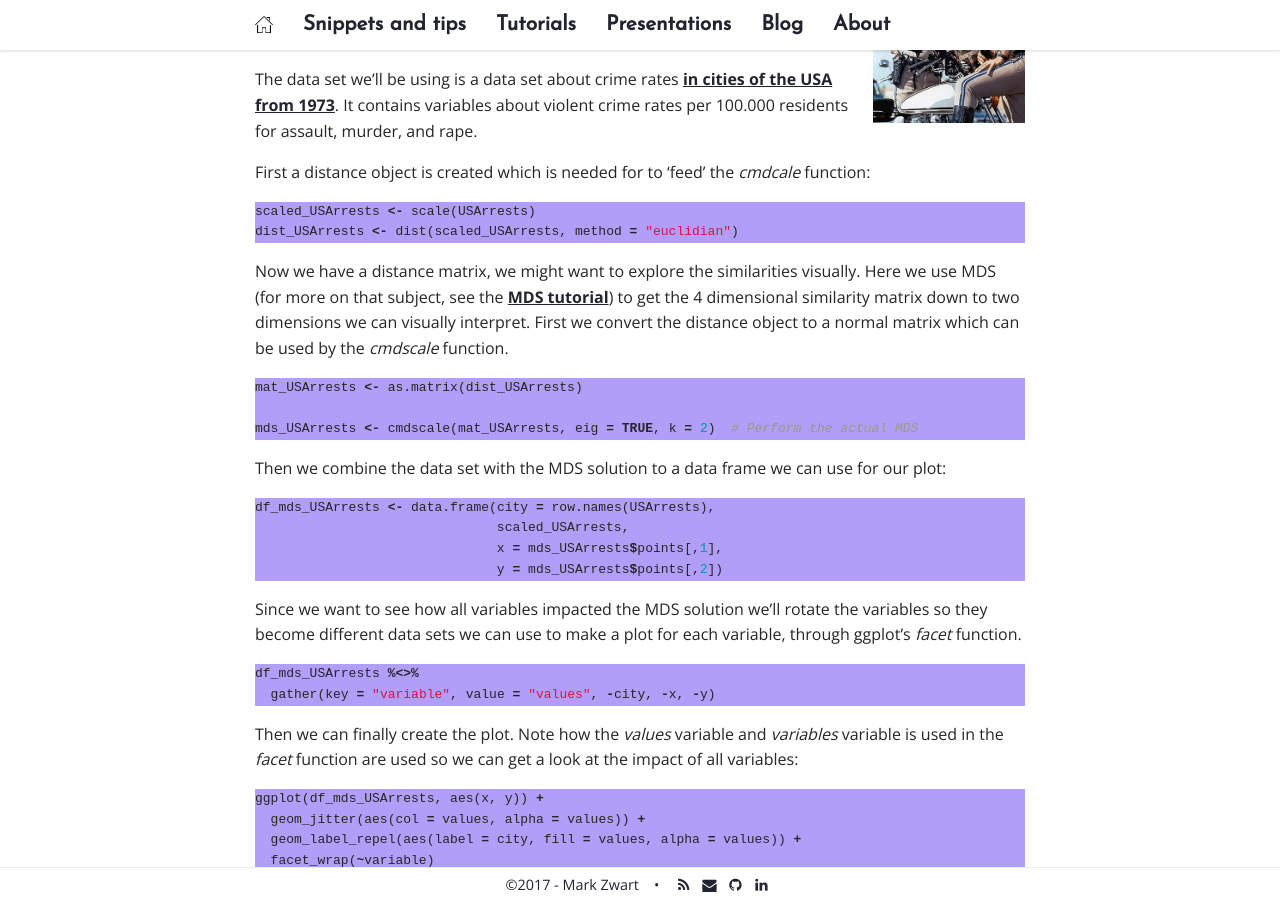
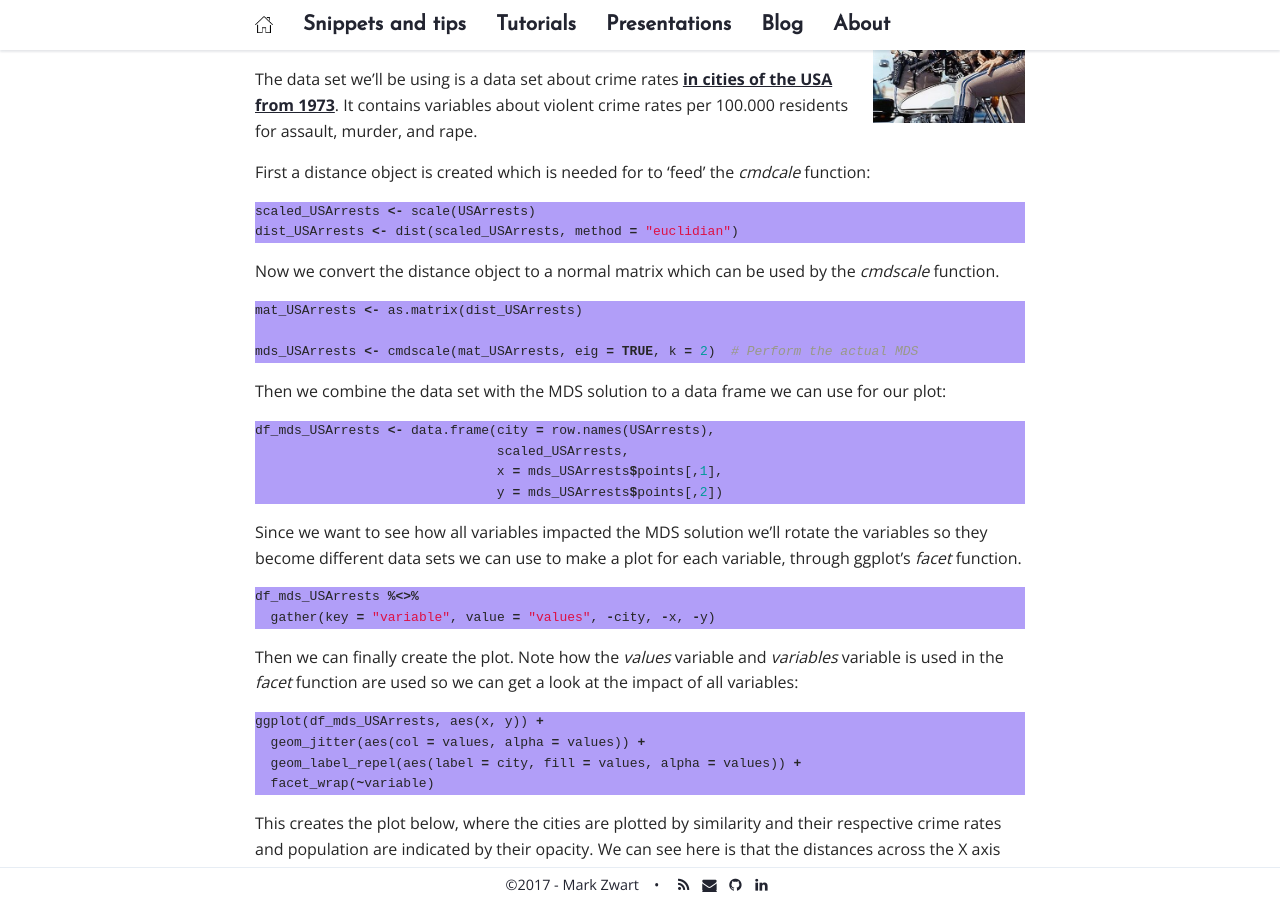
Before and after one commit to mark-me/mark-me.github.io, a Jekyll site: the page built from _pages/tutorials/mds/mds.md, in a window 1280 px wide and 900 px high, scrolled down 2103 px. Built offline with Jekyll 4.4.1, drawn with Linux system fonts in a browser that asks for light colours; nearby versions of some CDN libraries; comment, search, counter and statistics services are not loaded.

Commit message:
Update mds.md

````diff
--- a/_pages/tutorials/mds/mds.md
+++ b/_pages/tutorials/mds/mds.md
@@ -48,8 +48,7 @@ First a distance object is created which is needed for to 'feed' the _cmdcale_ f
 scaled_USArrests <- scale(USArrests)
 dist_USArrests <- dist(scaled_USArrests, method = "euclidian")
 ```
-
-Now we have a distance matrix, we might want to explore the similarities visually. Here we use MDS (for more on that subject, see the [MDS tutorial](/mds/)) to get the 4 dimensional similarity matrix down to two dimensions we can visually interpret. First we convert the distance object to a normal matrix which can be used by the _cmdscale_ function.
+Now we convert the distance object to a normal matrix which can be used by the _cmdscale_ function.
 ```r
 mat_USArrests <- as.matrix(dist_USArrests)
 
````
